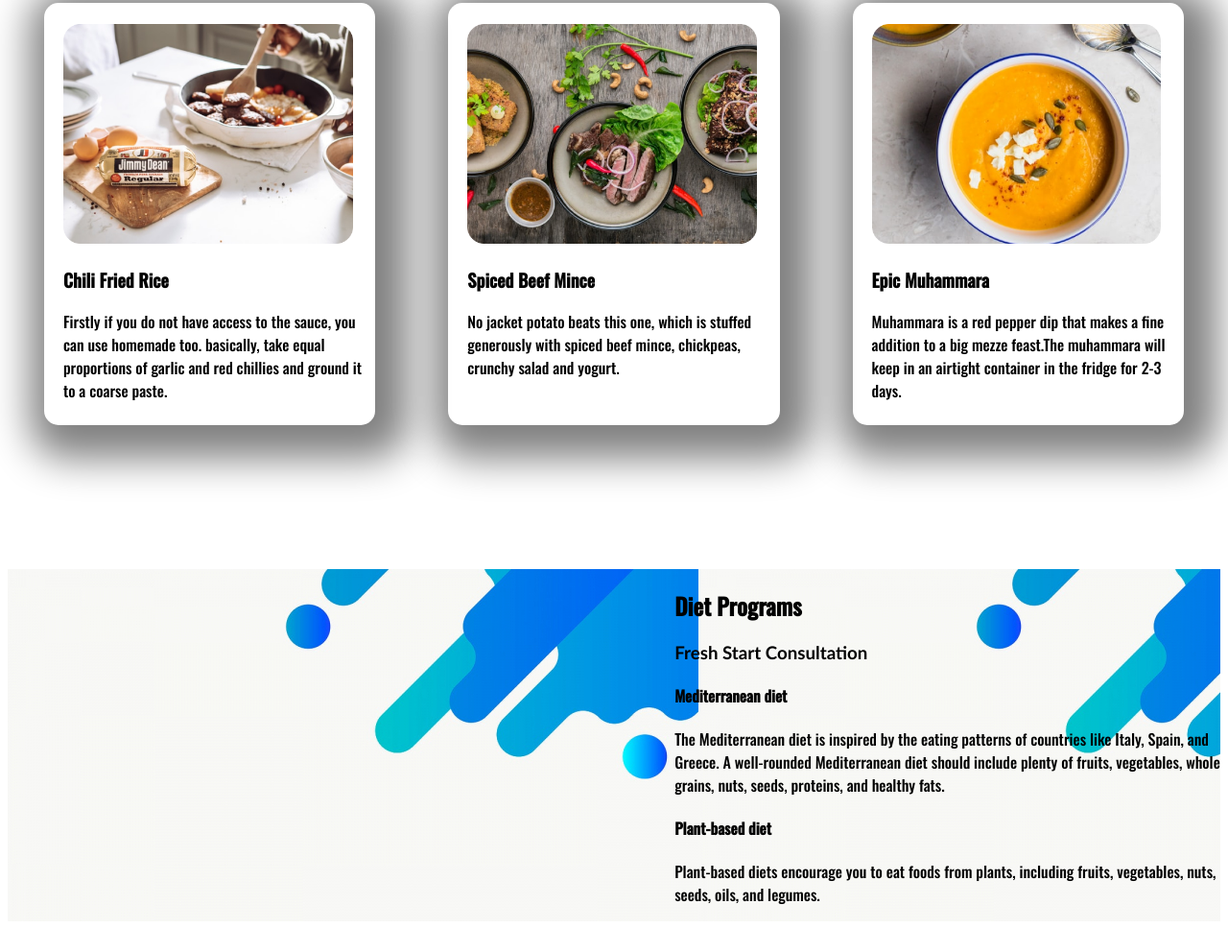
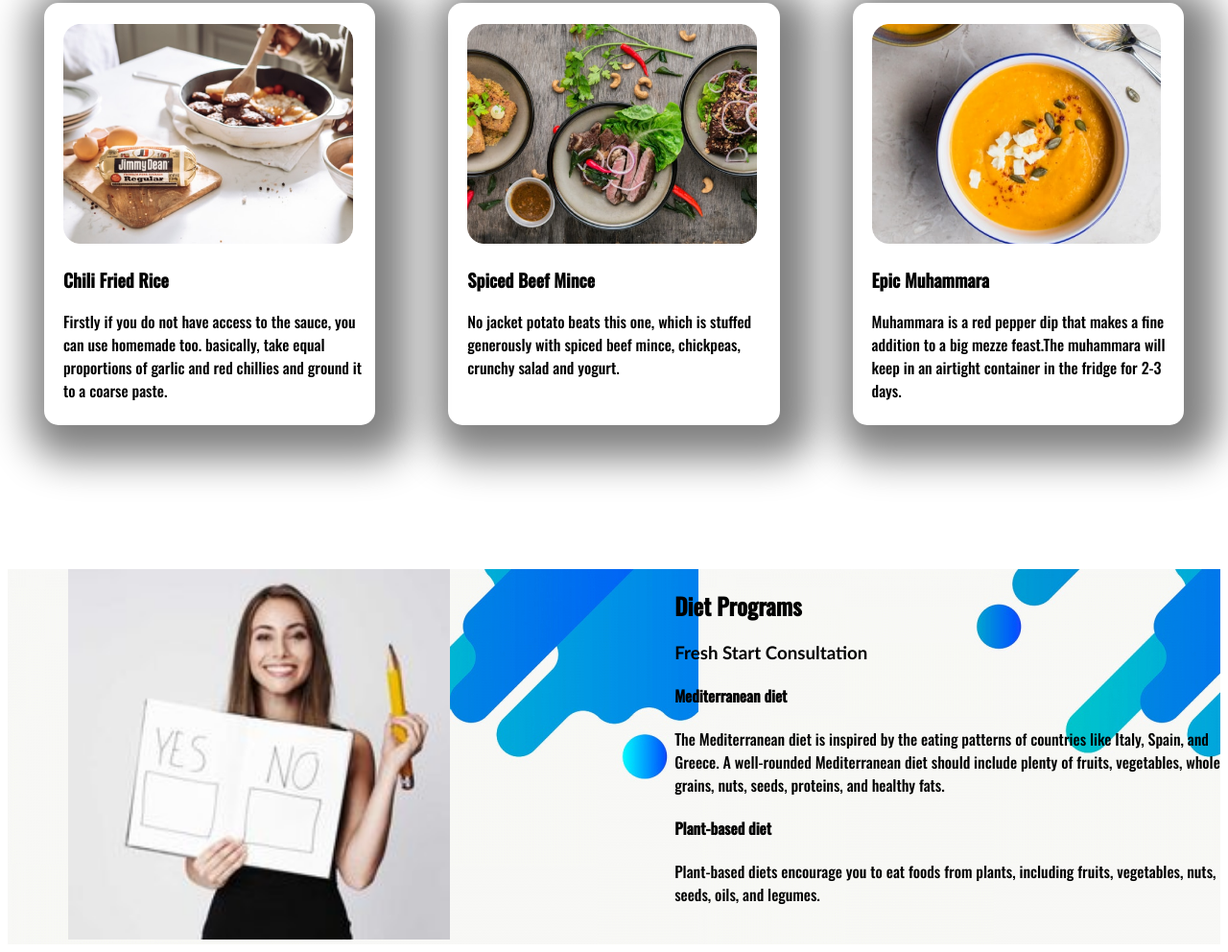
Before and after one commit to rasha1799/food-network, a plain HTML site: page index.html in a window 1280 px wide. Shown: the part 1579-2571 px from the top of the page at 96% size. Before the commit the page ends 2547 px from the top, so only its background shows below. Drawn offline with nearby package versions, Linux system fonts and the light colour scheme; the site is published under a folder, as on GitHub Pages, so addresses that start at the root find nothing.

Commit message:
error-overwrite

```diff
--- a/index.html
+++ b/index.html
@@ -80,7 +80,7 @@
     </section>
     <section class="d-chart">
         <div class="half-width">
-            <img src="/images/female/210687613_328815935367499_510339108648922559_n.jpg" alt="">
+            <img src="images/female/210687613_328815935367499_510339108648922559_n.jpg" alt="">
 
         </div>
         <div class="half-width">
```
